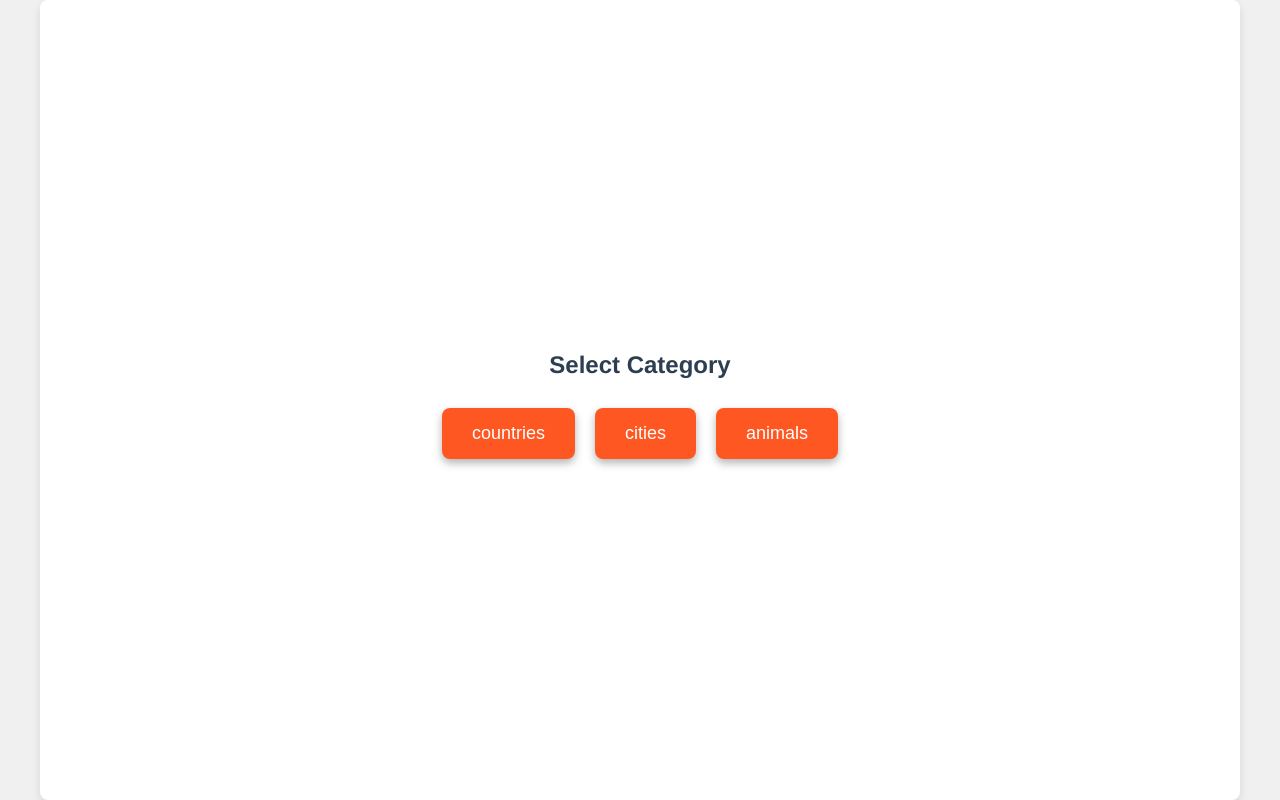
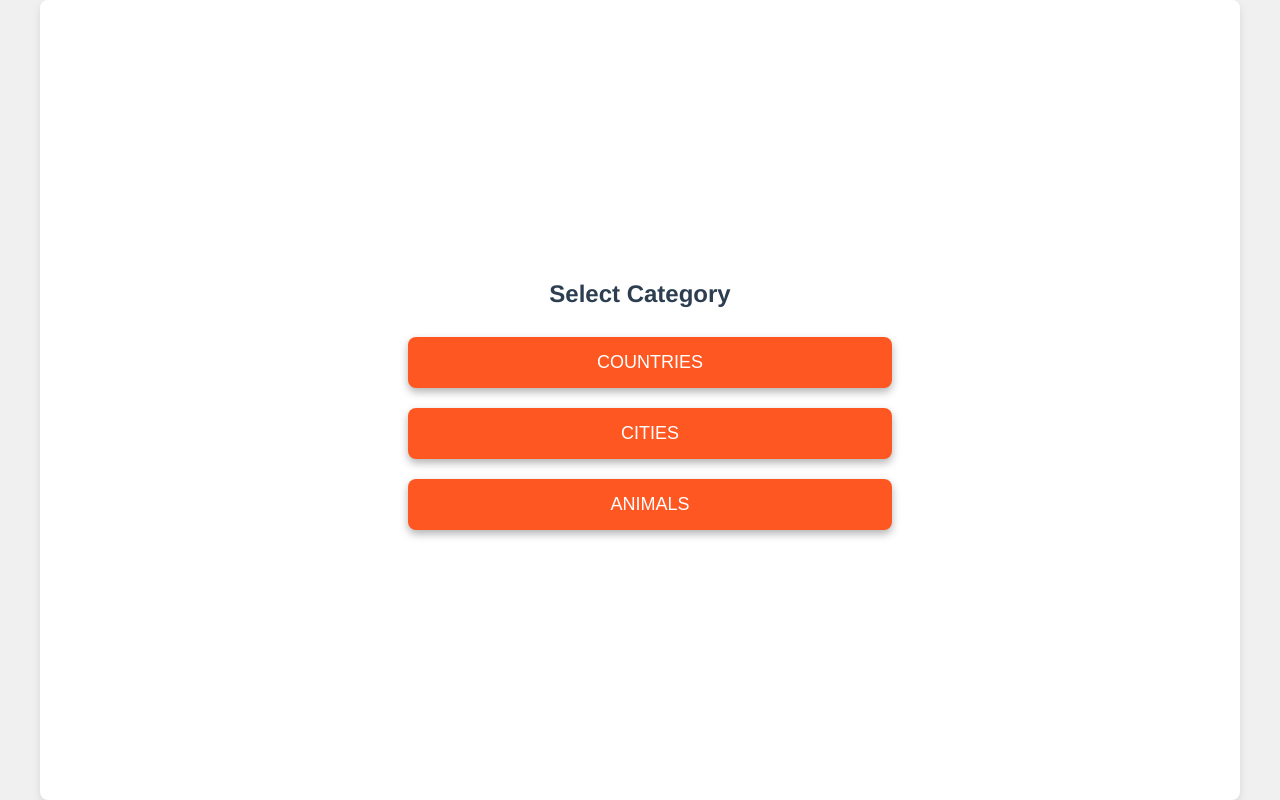
Before and after one commit to joseph-johnson27001/word-scramble, a Vue app: page /categories in a window 1280 px wide. Built offline with nearby package versions, Linux system fonts and the light colour scheme.

Commit message:
Uppercase categories

```diff
--- a/src/App.vue
+++ b/src/App.vue
@@ -52,6 +52,7 @@ button {
   cursor: pointer;
   box-shadow: 0 4px 8px rgba(0, 0, 0, 0.3);
   transition: background-color 0.3s ease, transform 0.2s ease;
+  width: 100%;
 }
 
 button:hover {
--- a/src/views/CategorySelection.vue
+++ b/src/views/CategorySelection.vue
@@ -6,7 +6,7 @@
       :key="key"
       @click="handleCategorySelection(key)"
     >
-      {{ key }}
+      {{ key.toUpperCase() }}
     </button>
   </div>
 </template>
```
